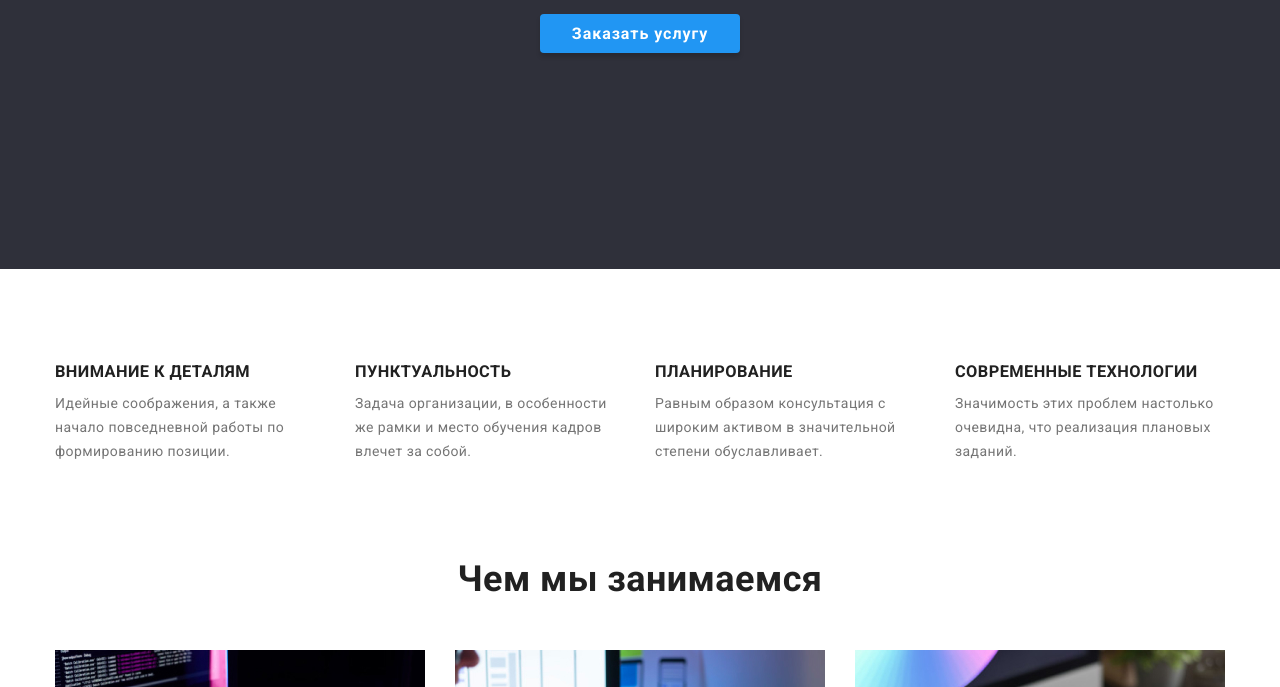
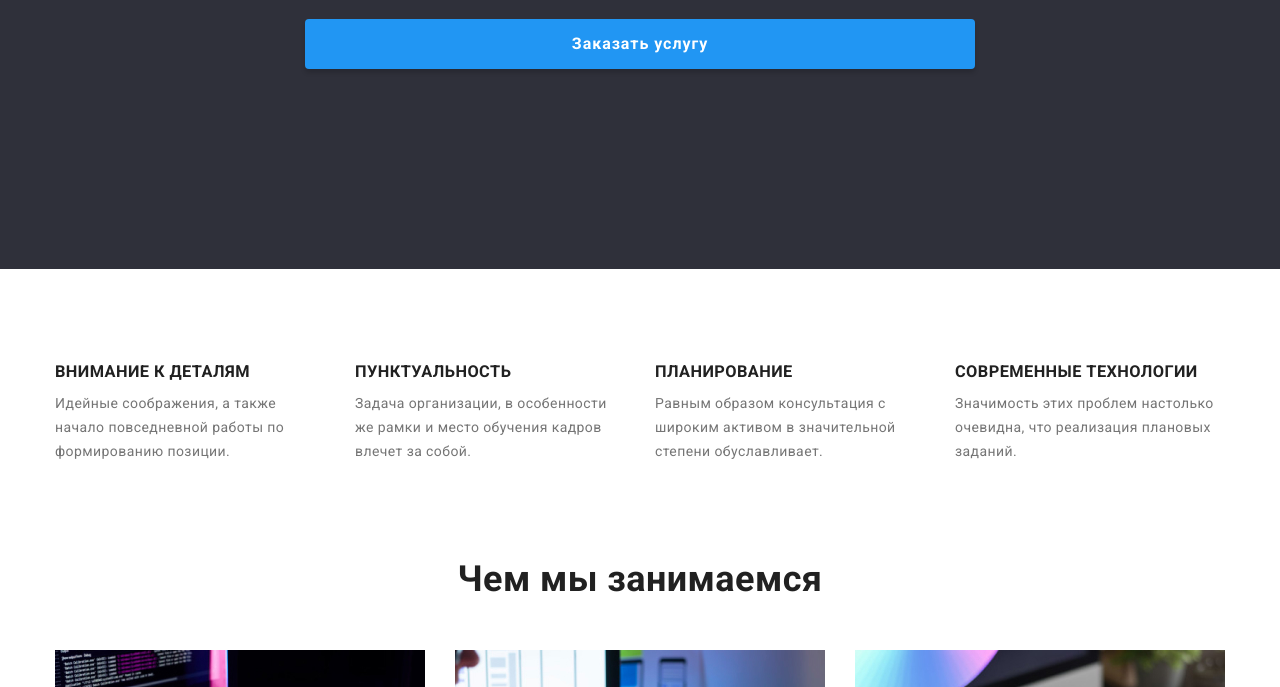
Before and after one commit to OlyaVerbetska/goit-markup-hw-03, a plain HTML site: page index.html in a window 1280 px wide. Shown: the part 413-1100 px from the top of the page. Drawn offline with nearby package versions, Linux system fonts and the light colour scheme.

Commit message:
Добавляет свойство display: block для кнопки

```diff
--- a/css/styles.css
+++ b/css/styles.css
@@ -135,7 +135,7 @@ h3 {
   color: var(--contrast-white-color);
 }
 .hero-button {
-  /* display: block; */
+  display: block;
   /* max-width: 200px; */
   padding: 10px 32px;
 
```
